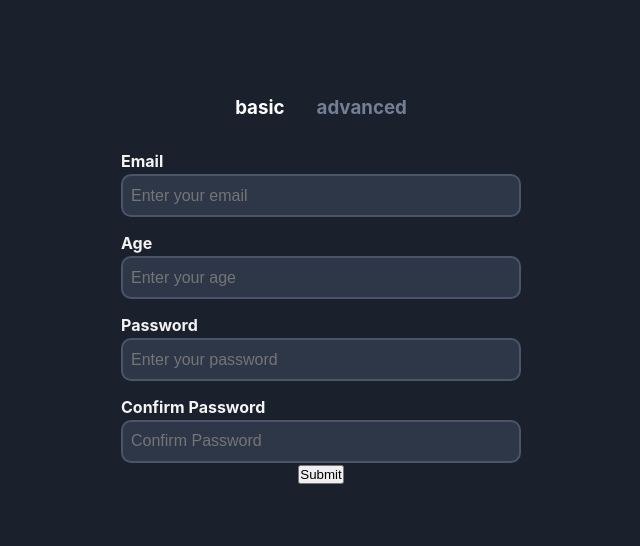
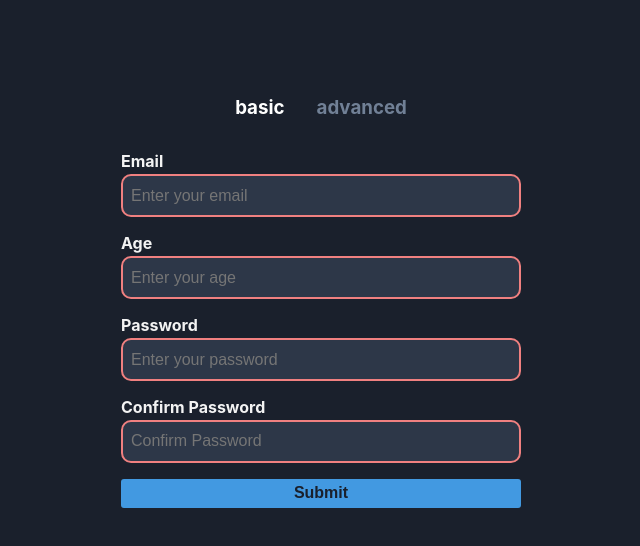
Before and after one commit to hosseinaf/formik, a React (Create React App) app: page / in a window 1280 px wide. Shown: the top 546 px of the page, without its empty margins (319-959 px from the left). Built offline with nearby package versions, Linux system fonts and the light colour scheme.

Commit message:
first complete css

```diff
--- a/src/App.css
+++ b/src/App.css
@@ -32,7 +32,7 @@ label{
  text-align: left;
  margin: 1rem 0 0.2rem;
 }
-input{
+input,select{
   width: 100%;
   padding: 0.65rem 0.5rem;
   font-size: 1rem;
@@ -46,7 +46,24 @@ input{
 
 }
 
-input:focus {
+input,select:focus {
 
   border-color: lightcoral ;
 }
+
+button{
+  display: block;
+  margin: 1rem 0;
+  padding: 0.35rem 0.5rem;
+  background-color: #4299e1;
+  width: 100%;
+  color: black;
+  margin-top: 1rem;
+  border: none;
+  color: #1a202c;
+  border: none;
+  border-radius: 3px;
+  font-size: 1rem;
+  font-weight: bold;
+  cursor: pointer;
+}
```
